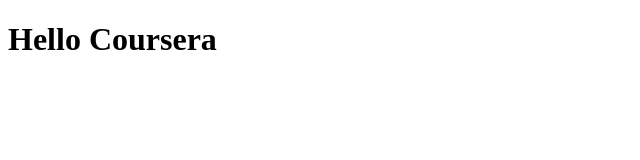
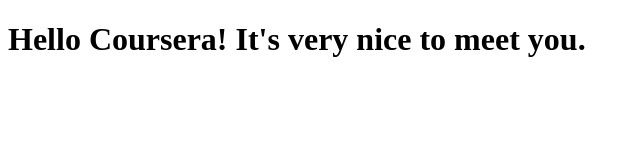
Before and after one commit to NoLimitsChenrui/coursera-test, a plain HTML site: page index.html in a window 1280 px wide. Shown: the whole page, without its empty margins (0-640 px from the left). Drawn offline with Linux system fonts and the light colour scheme.

Commit message:
Update index.html

```diff
--- a/index.html
+++ b/index.html
@@ -4,6 +4,6 @@
     <title> Hello Coursera! </title>
 </head>
 <body>
-    <h1> Hello Coursera</h1>
+    <h1> Hello Coursera! It's very nice to meet you.</h1>
 </body>
 </html>
```
